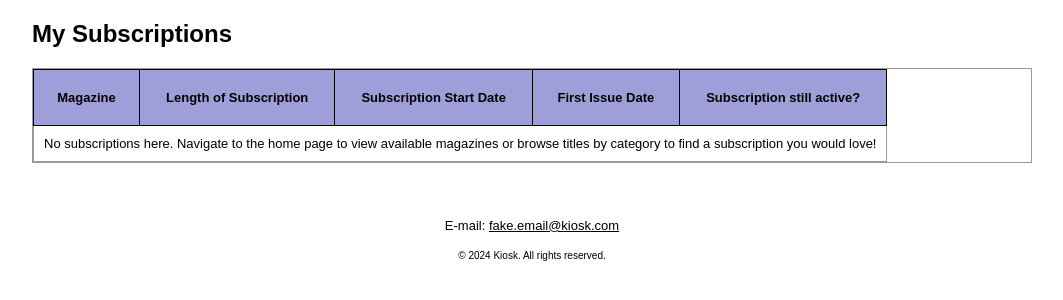
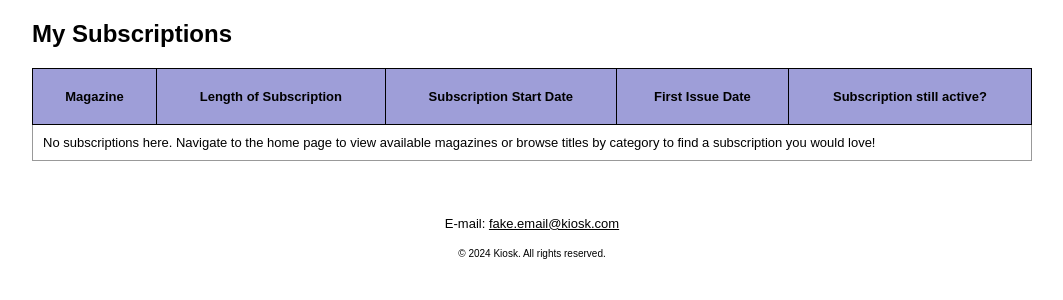
Before and after one commit to amyhastings/kiosk, a Flask app: page /my_account/my_subscriptions in a window 1280 px wide. Shown: the part 124-424 px from the top of the page, without its empty margins (108-1171 px from the left). Run offline with Flask 3, Linux system fonts and the light colour scheme; the visitor is signed in with stand-in values (Sample User, id 1); data that the repository does not hold is empty.

Commit message:
Minor styling change related to table overflow

```diff
--- a/static/css/style.css
+++ b/static/css/style.css
@@ -306,11 +306,16 @@ nav {
 }
 
 /* List pages styling */
+.table-container {
+    white-space: nowrap;
+    overflow-x: auto;
+    display: block;
+}
+
 table {
     margin: 0 auto;
     font-size: small;
-    overflow-x: auto;
-    display: block;
+    width: 100%
 }
 
 table, td {
--- a/templates/admin/list_categories.html
+++ b/templates/admin/list_categories.html
@@ -4,6 +4,7 @@
     <h2>List of Categories</h2>
     <p class="admin-add-button"><a href="{{ url_for('add_category') }}">Add a New Category</a></p>
     <br>
+    <div class="table-container">
         <table>
           <thead>
             <tr>
@@ -31,4 +32,5 @@
               {% endif %}
           </tbody>
         </table>
+    </div>
 {% endblock %}
--- a/templates/admin/list_magazines.html
+++ b/templates/admin/list_magazines.html
@@ -4,6 +4,7 @@
     <h2>List of Magazines</h2>
     <a href="{{ url_for('add_magazine') }}"><p class="admin-add-button">Add a New Magazine</p></a>
     <br>
+    <div class="table-container">
         <table>
             <thead>
             <tr>
@@ -50,4 +51,5 @@
                 {% endif %}
             </tbody>
         </table>
+    </div>
 {% endblock %}
--- a/templates/admin/list_subscriptions.html
+++ b/templates/admin/list_subscriptions.html
@@ -2,6 +2,7 @@
 
 {% block main %}
     <h2>List of Subscriptions</h2>
+    <div class="table-container">
         <table>
           <thead>
             <tr>
@@ -43,4 +44,5 @@
               {% endif %}
           </tbody>
         </table>
+    </div>
 {% endblock %}
--- a/templates/admin/list_users.html
+++ b/templates/admin/list_users.html
@@ -2,6 +2,7 @@
 
 {% block main %}
     <h2>List of Users</h2>
+    <div class="table-container"></div>
         <table>
           <thead>
             <tr>
@@ -44,4 +45,5 @@
               {% endif %}
           </tbody>
         </table>
+    </div>
 {% endblock %}
--- a/templates/users/my_subscriptions.html
+++ b/templates/users/my_subscriptions.html
@@ -2,6 +2,7 @@
 
 {% block main %}
     <h2>My Subscriptions</h2>
+    <div class="table-container">
         <table>
             <thead>
                 <tr>
@@ -36,4 +37,5 @@
                 {% endif %}
           </tbody>
         </table>
+    </div>
 {% endblock %}
```
Lines whose indentation alone changed are shown as unchanged.
